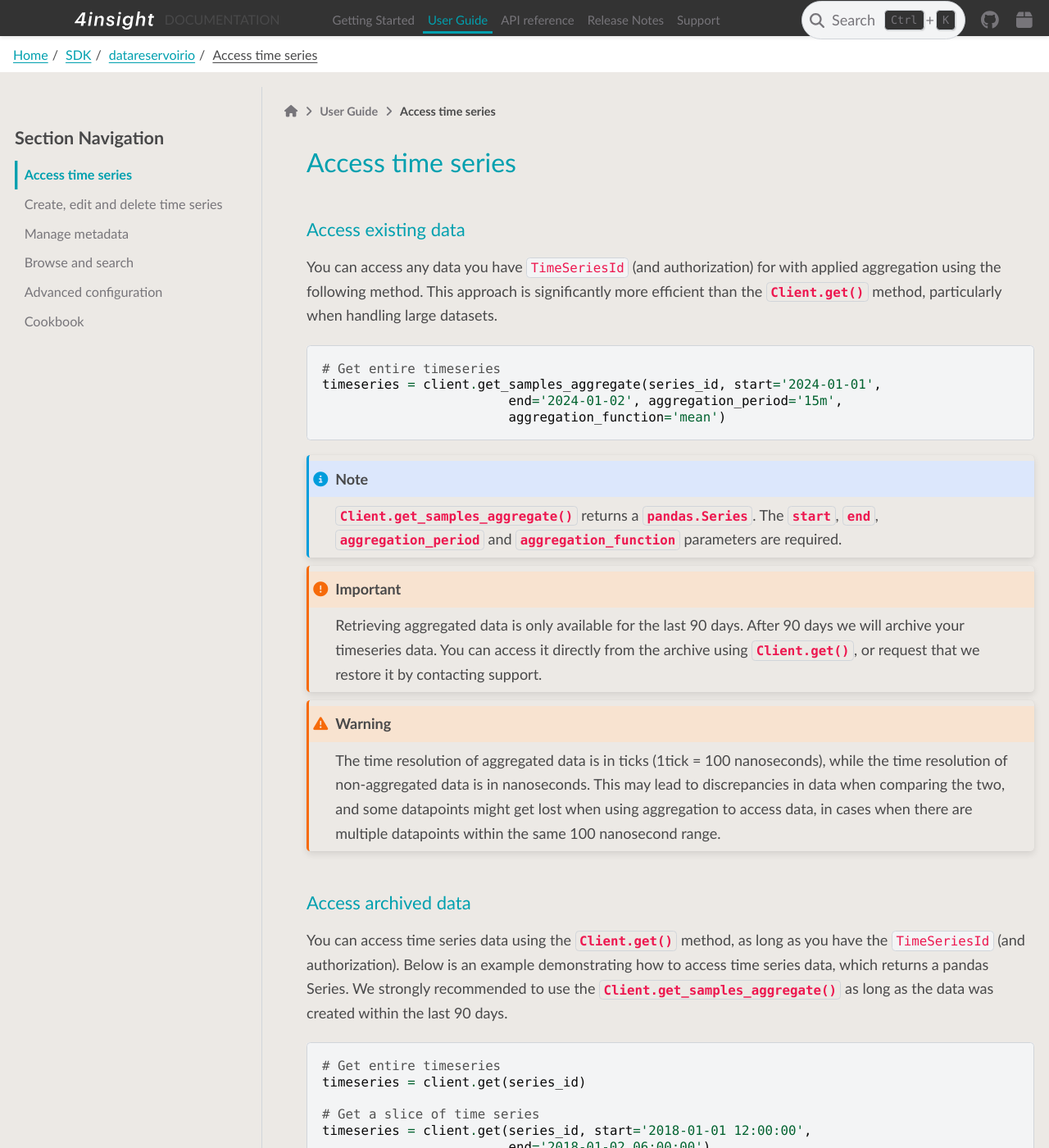
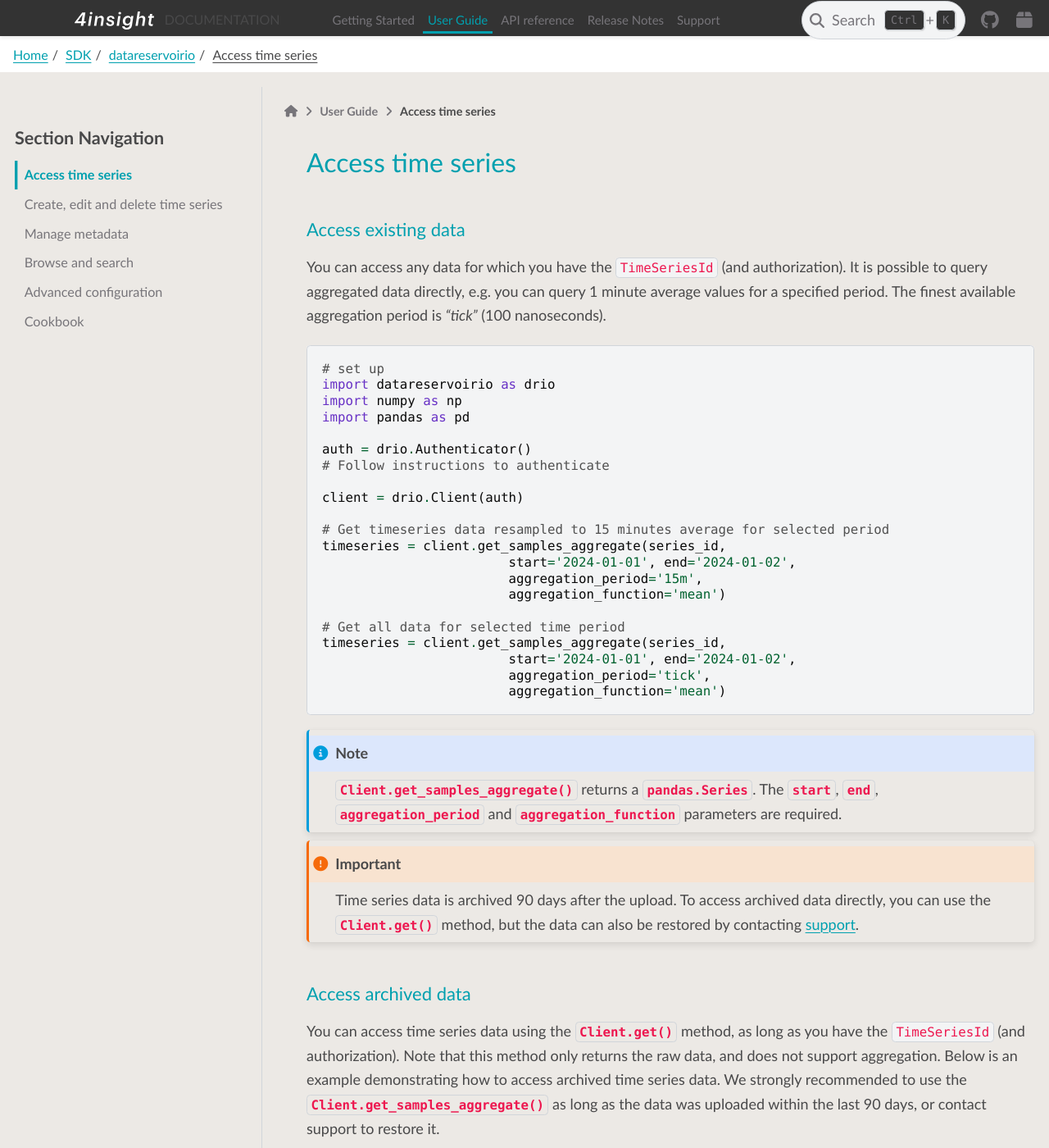
Before and after one commit to 4Subsea/drio-python, a Sphinx documentation site: the page built from docs/user_guide/access_data.rst, in a window 1280 px wide and 1400 px high. Shown: the whole window at 82% size. Built offline with Sphinx 7.4.7 and the PyData theme 0.15.4, drawn with Linux system fonts in a browser that asks for light colours; some of the changed text lies outside the part shown.

Commit message:
doc: re organise

```diff
--- a/docs/user_guide/access_data.rst
+++ b/docs/user_guide/access_data.rst
@@ -6,14 +6,33 @@ Access time series
 Access existing data
 -------------------------------------
 
-You can access any data you have ``TimeSeriesId`` (and authorization) for with applied aggregation using the following method.
-This approach is significantly more efficient than the :py:meth:`Client.get` method, particularly when handling large datasets.
+You can access any data for which you have the ``TimeSeriesId`` (and authorization). It is possible to
+query aggregated data directly, e.g. you can query 1 minute average values for a specified period. The finest available aggregation period
+is *"tick"* (100 nanoseconds).
+
 
 .. code-block:: python
 
-    # Get entire timeseries
-    timeseries = client.get_samples_aggregate(series_id, start='2024-01-01',
-                            end='2024-01-02', aggregation_period='15m',
+    # set up
+    import datareservoirio as drio
+    import numpy as np
+    import pandas as pd
+
+    auth = drio.Authenticator()
+    # Follow instructions to authenticate
+
+    client = drio.Client(auth)
+
+    # Get timeseries data resampled to 15 minutes average for selected period
+    timeseries = client.get_samples_aggregate(series_id,
+                            start='2024-01-01', end='2024-01-02',
+                            aggregation_period='15m',
+                            aggregation_function='mean')
+
+    # Get all data for selected time period
+    timeseries = client.get_samples_aggregate(series_id,
+                            start='2024-01-01', end='2024-01-02',
+                            aggregation_period='tick',
                             aggregation_function='mean')
 
 .. note::
@@ -22,18 +41,18 @@ This approach is significantly more efficient than the :py:meth:`Client.get` met
 
 .. important::
 
-    Retrieving aggregated data is only available for the last 90 days. After 90 days we will archive your timeseries data. You can access it directly from the archive using :py:meth:`Client.get`, or request that we restore it by contacting support.
-
-.. warning::
-
-    The time resolution of aggregated data is in ticks (1tick = 100 nanoseconds), while the time resolution of non-aggregated data is in nanoseconds. This may lead to discrepancies in data when comparing the two, and some datapoints might get lost when using aggregation to access data, in cases when there are multiple datapoints within the same 100 nanosecond range.
-
+    Time series data is archived 90 days after the upload. To access archived data directly, you can use
+    the :py:meth:`Client.get` method, but the data can also be restored by contacting :ref:`support <support>`.
 
 
 Access archived data
 --------------------
-You can access time series data using the :py:meth:`Client.get` method, as long as you have the ``TimeSeriesId``  (and authorization).
-Below is an example demonstrating how to access time series data, which returns a pandas Series. We strongly recommended to use the :py:meth:`Client.get_samples_aggregate` as long as the data was created within the last 90 days.
+You can access time series data using the :py:meth:`Client.get` method, as long as you have
+the ``TimeSeriesId`` (and authorization). Note that this method only returns the raw data, and
+does not support aggregation. Below is an example demonstrating how to access archived time
+series data. We strongly recommended to use the
+:py:meth:`Client.get_samples_aggregate` as long as the data was uploaded within the last 90 days,
+or contact support to restore it.
 
 .. code-block:: python
 
@@ -45,21 +64,27 @@ Below is an example demonstrating how to access time series data, which returns
                             end='2018-01-02 06:00:00')
 
 
-When handling high-frequency data and/or extended timespans, it is crucial to consider memory usage.
-Accessing an excessive amount of data at once can cause your script to fail. The following is a recommended approach for accessing data in smaller chunks:
+.. warning::
 
-.. code-block:: python
-
-    # Make a date iterator
-    start_end = pd.date_range(start="2020-01-01 00:00", end="2020-02-01 00:00", freq="1H")
-    start_end_iter = zip(start_end[:-1], start_end[1:])
-
-    series_id = <your time series ID>
+    The time resolution of aggregated data is in ticks (1tick = 100 nanoseconds), while the time resolution of non-aggregated data is in nanoseconds. This may lead to discrepancies in data when comparing the two, and some datapoints might get lost when using aggregation to access data, in cases when there are multiple datapoints within the same 100 nanosecond range.
 
 
-    # Get timeseries in chunks
-    for start, end in start_end_iter:
-        timeseries = client.get(series_id, start=start, end=end)
+.. tip::
+    When handling high-frequency data and/or extended timespans, it is crucial to consider memory usage.
+    Accessing an excessive amount of data at once can cause your script to fail. The following is a recommended approach for accessing data in smaller chunks:
+
+    .. code-block:: python
+
+        # Make a date iterator
+        start_end = pd.date_range(start="2020-01-01 00:00", end="2020-02-01 00:00", freq="1H")
+        start_end_iter = zip(start_end[:-1], start_end[1:])
+
+        series_id = <your time series ID>
+
+
+        # Get timeseries in chunks
+        for start, end in start_end_iter:
+            timeseries = client.get(series_id, start=start, end=end)
 
 
 .. _DataReservoir.io: https://www.datareservoir.io/
```
